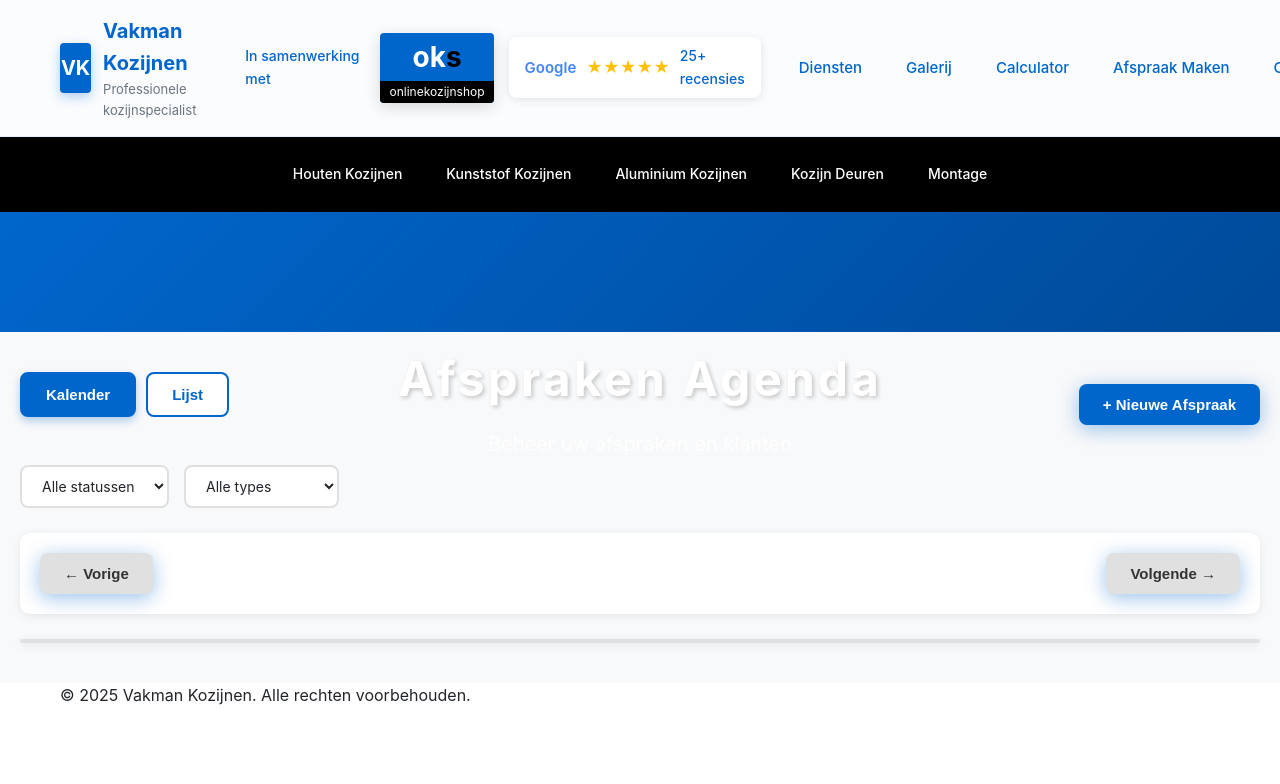
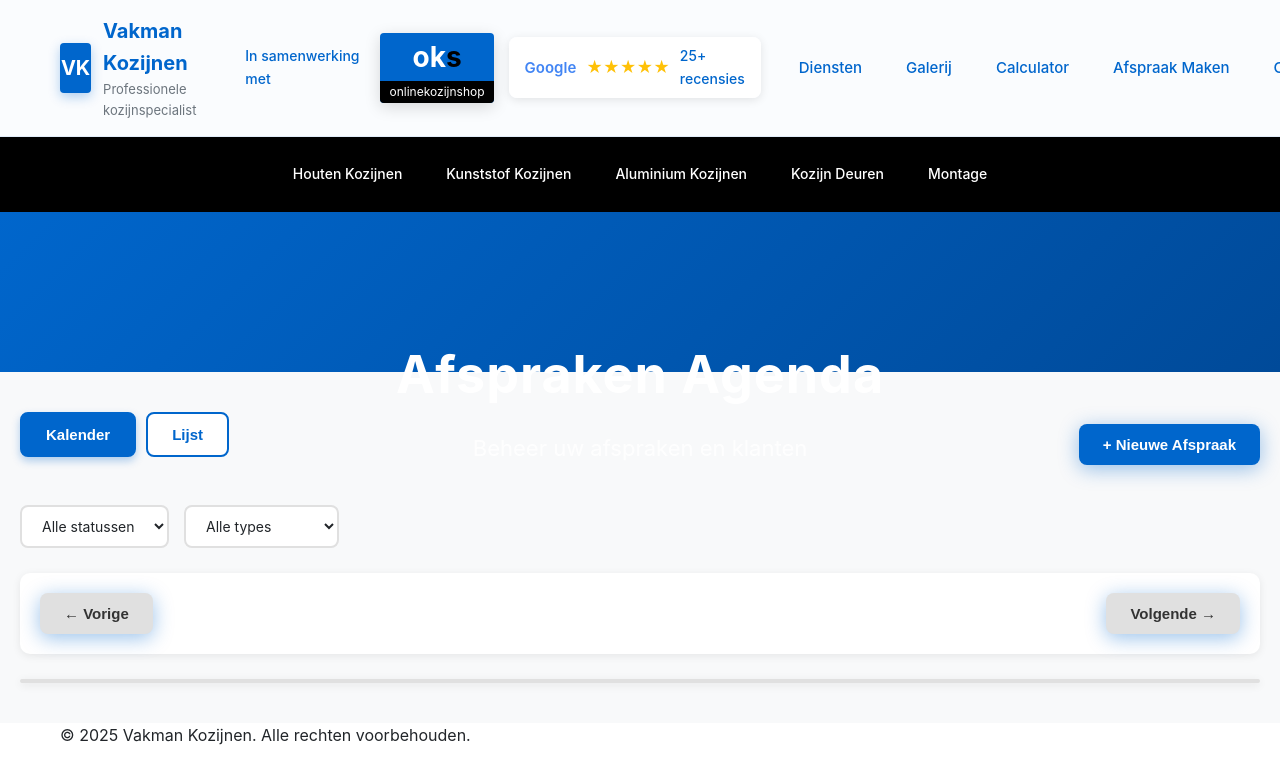
Before and after one commit to 102709-chipi/MoreraKozijnen, a website: page public/agenda.html in a window 1280 px wide. Shown: the top 784 px of the page. Drawn offline with Linux system fonts and the light colour scheme; no server answers.

Commit message:
Verbeter agenda titel styling - verwijder schaduw en maak tekst helderder

```diff
--- a/public/agenda.html
+++ b/public/agenda.html
@@ -441,10 +441,10 @@
       </div>
     </header>
 
-    <section class="hero small-hero" style="background: linear-gradient(135deg, #0066cc 0%, #004a99 100%); padding: 60px 0;">
+    <section class="hero small-hero" style="background: linear-gradient(135deg, #0066cc 0%, #004a99 100%); padding: 80px 0;">
         <div class="hero-content" style="text-align: center;">
-            <h1 style="color: white; font-size: 48px; margin-bottom: 10px; text-shadow: 2px 2px 4px rgba(0,0,0,0.2);">Afspraken Agenda</h1>
-            <p style="color: white; font-size: 20px; opacity: 0.95;">Beheer uw afspraken en klanten</p>
+            <h1 style="color: white; font-size: 52px; margin-bottom: 15px; text-shadow: none; font-weight: 700; letter-spacing: 1px;">Afspraken Agenda</h1>
+            <p style="color: white; font-size: 22px; opacity: 0.95; text-shadow: none; font-weight: 400;">Beheer uw afspraken en klanten</p>
         </div>
     </section>
 
```
